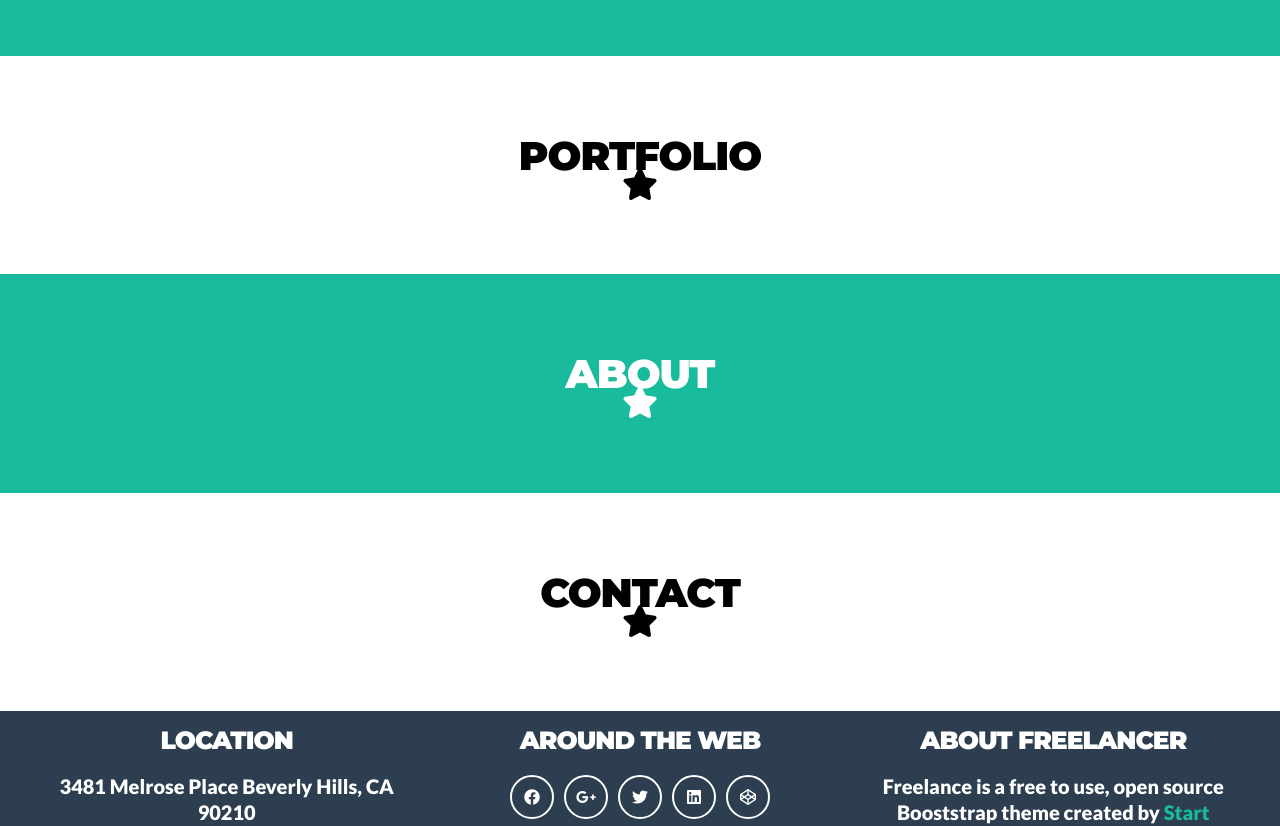
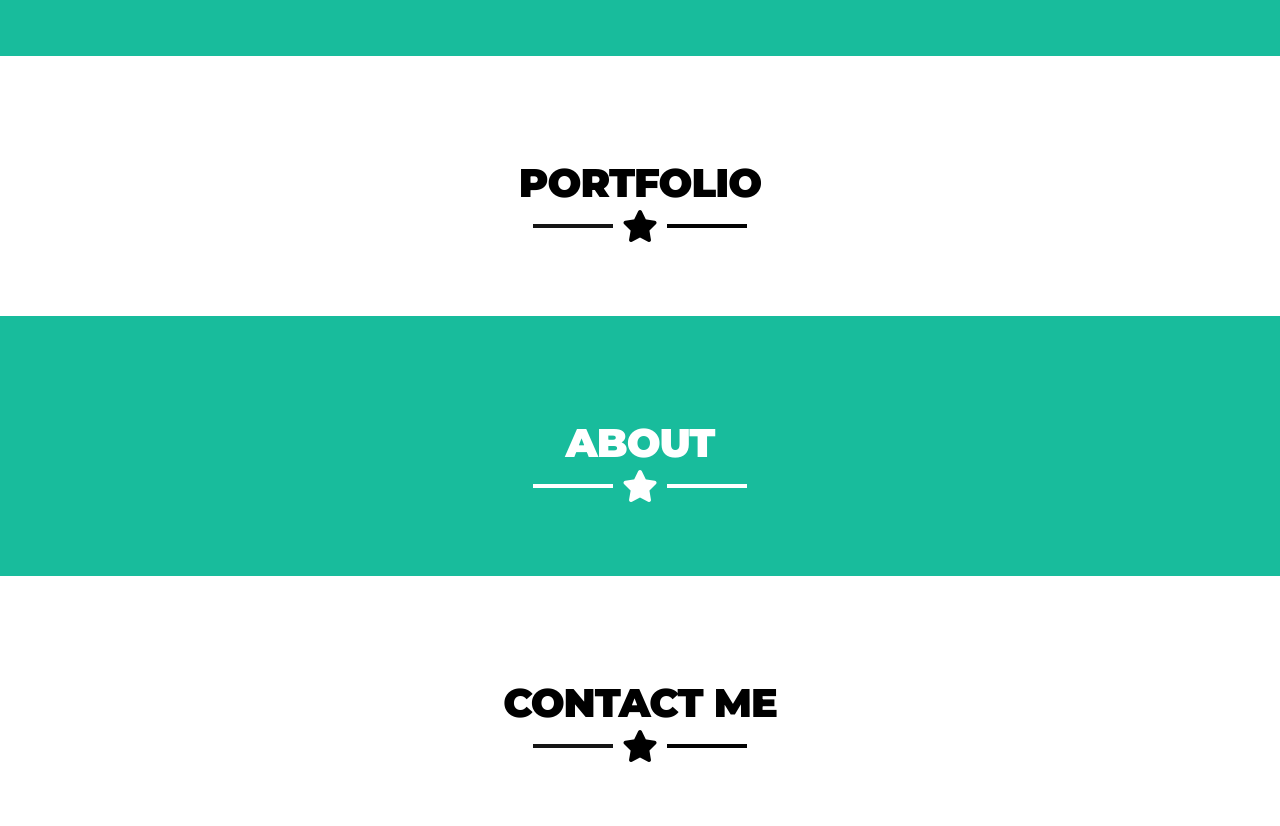
Before and after one commit to nelsonronaldobr/start-boostrap-react, a React (Vite) app: page / in a window 1280 px wide. Shown: the part 840-1666 px from the top of the page. Built offline with nearby package versions, Linux system fonts and the light colour scheme.

Commit message:
Add title and star icon

```diff
--- a/src/components/IconStarts.jsx
+++ b/src/components/IconStarts.jsx
@@ -1,8 +1,8 @@
 
 import style from '../css-modules/IconStart.module.css'
-export const IconStart = ({color}) => {
+export const IconStart = ({color,className}) => {
   return (
-    <div className={`${style['start-icon']} ${style[color]}`}>
+    <div className={`${style[className]} ${style[color]}`}>
     <i className='fa-solid fa-star fa-2xl'></i>
 </div>
   )
--- a/src/components/sections/SectionAbout.jsx
+++ b/src/components/sections/SectionAbout.jsx
@@ -8,7 +8,7 @@ export const SectionAbout = ({ id }) => {
             <Container>
                 <section  className={style['section-about']}>
                     <Title className={style['section-about__title'] }>ABOUT</Title>
-                    <IconStart color={'white'}/>
+                    <IconStart color={'white'} className={'start-icon__white'}/>
                 </section>
             </Container>
         </div>
--- a/src/components/sections/SectionContact.jsx
+++ b/src/components/sections/SectionContact.jsx
@@ -7,8 +7,8 @@ export const SectionContact = ({ id }) => {
         <div id={id} >
             <Container className={style['section-contact__background']}>
                 <section className={style['section-contact']}>
-                    <Title className={style['section-contact__title']}>CONTACT</Title>
-                    <IconStart color={'black'}/>
+                    <Title className={style['section-contact__title']}>CONTACT ME</Title>
+                    <IconStart className={'start-icon__black'} color={'black'}/>
                 </section>
             </Container>
         </div>
--- a/src/components/sections/SectionPortfolio.jsx
+++ b/src/components/sections/SectionPortfolio.jsx
@@ -8,7 +8,7 @@ export const SectionPortfolio = ({ id }) => {
             <Container >
                 <section className={style['section-portfolio']} >
                     <Title className={style['section-contact__title']} >PORTFOLIO</Title>
-                    <IconStart color={'black'}/>
+                    <IconStart color={'black'} className={'start-icon__black'}/>
                 </section>
             </Container>
         </div>
--- a/src/css-modules/IconStart.module.css
+++ b/src/css-modules/IconStart.module.css
@@ -1,4 +1,4 @@
-.start-icon__black , .start-icon__White{
+.start-icon__black , .start-icon__white{
     position: relative;
 }
 
--- a/src/css-modules/SectionAbout.module.css
+++ b/src/css-modules/SectionAbout.module.css
@@ -10,6 +10,7 @@
     padding: 80px 0;
 }
 .section-about__title {
+    margin-bottom: 15px;
     color: var(--color-background);
     font-family: var(--font-primary);
     font-size: 40px;
@@ -24,6 +25,4 @@
     /* text-shadow: 2px 2px 4px rgba(0, 0, 0, 0.5);  Agrega una sombra al texto */
     padding: 0 0 0;
     /* Quita el padding alrededor del título */
-    margin: 0;
-    /* Quita el margen alrededor del título */
 }
--- a/src/css-modules/SectionContact.module.css
+++ b/src/css-modules/SectionContact.module.css
@@ -18,6 +18,6 @@
     line-height: 1;
     text-transform: uppercase;
     padding: 0 0 0;
-    margin: 0;
+    margin-bottom: 15px;
 
 }
--- a/src/css-modules/SectionPortfolio.module.css
+++ b/src/css-modules/SectionPortfolio.module.css
@@ -10,6 +10,7 @@
     padding: 80px 0 80px 0px;
 }
 .section-contact__title {
+    margin-bottom: 15px;
     color: var(--color-black);
     font-family: var(--font-primary);
     font-size: 40px;
@@ -18,6 +19,6 @@
     line-height: 1;
     text-transform: uppercase;
     padding: 0 0 0;
-    margin: 0;
+
 
 }
```
